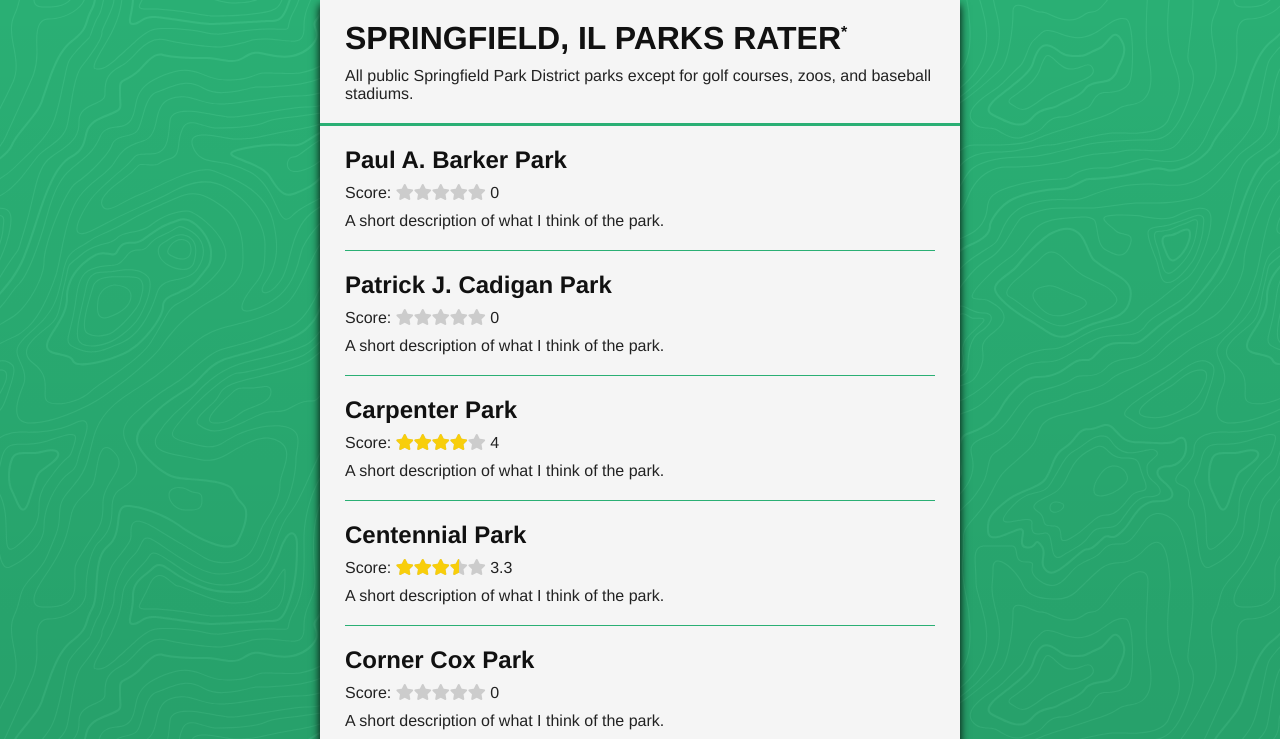
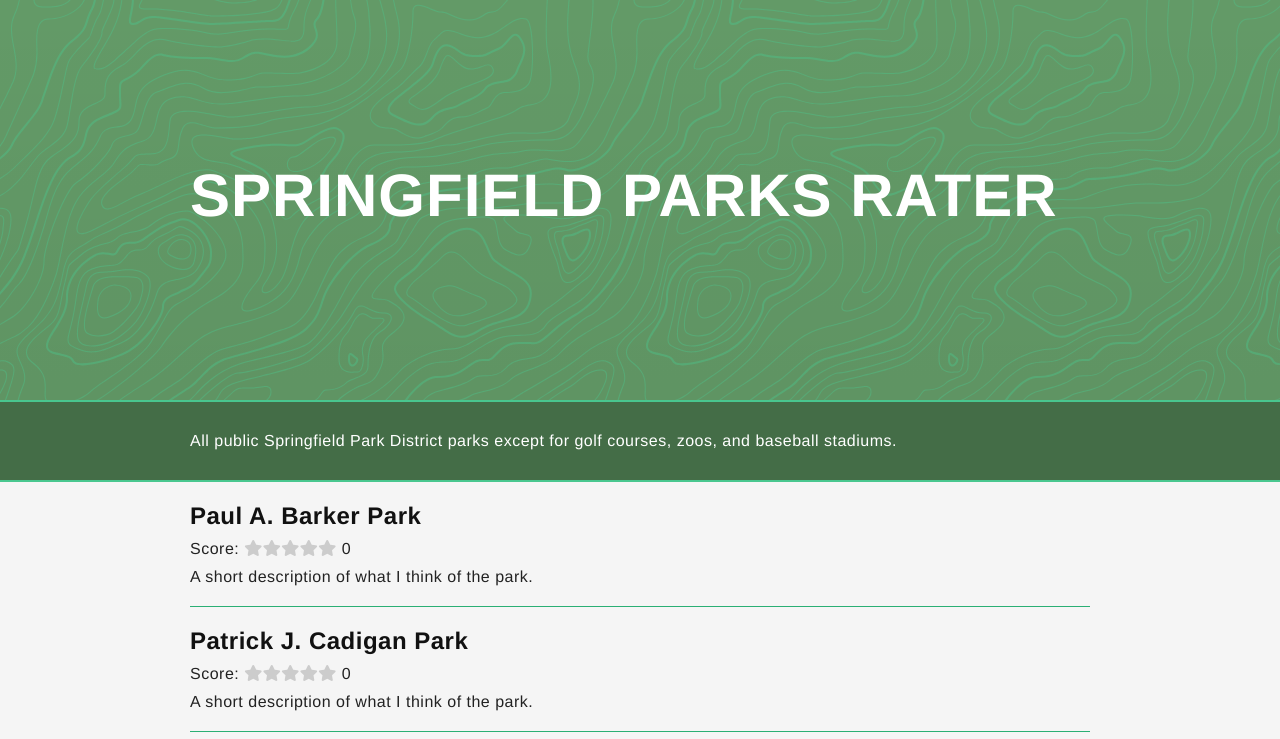
Before and after one commit to rebeccaeilering/park-ratings, a plain HTML site: page index.html in a window 1280 px wide. Shown: the top 739 px of the page. Drawn offline with Linux system fonts and the light colour scheme.

Commit message:
redid the layout - mostly just the header

```diff
--- a/index.html
+++ b/index.html
@@ -12,11 +12,19 @@
 </head>
 
 <body>
-  <div class="container">
-    <div class="title">
-      <h1>Springfield, IL Parks Rater<sup>*</sup></h1>
+  <header>
+    <div class="inner">
+      <div class="title">
+          <h1>Springfield Parks Rater</h1>
+      </div>
+    </div>
+  </header>
+  <section class="intro">
+    <div class="inner">
       <p>All public Springfield Park District parks except for golf courses, zoos, and baseball stadiums.</p>
     </div>
+  </section>
+  <main class="container">
     <!-- <select name="park select" id="park-select" class="custom-select">
       <option value="0" disabled selected>Select Park</option>
       <option value="carpenter">Carpenter Park</option>
@@ -26,7 +34,7 @@
       <option value="washington">Washington Park</option>
     </select>
     <input type="number" id="rating-control" step="0.1" max="5" name="rating control" placeholder="Rate 1 - 5" disabled> -->
-    <div class="inner-content">
+    <div class="inner inner-content">
       <div class="park barker">
         <h2>Paul A. Barker Park</h2>
         <div class="rating-outer">
@@ -537,10 +545,10 @@
           </div>
         </div>
       </div>
-    </div>
-    <div class="footer">
+    </main>
+    <footer class="footer">
       <small><sup>*</sup> is just the opinion of the author of this page.</small>
-    </div>
+    </footer>
   </div>
   <script src="main.js"></script>
 </body>
--- a/main.css
+++ b/main.css
@@ -4,13 +4,13 @@
 }
 
 body {
-  background-color: #2aaf74;
-  background-image: url('background.svg');
+  background-color: #639a67;
   font-family: 'Franklin Gothic Medium', 'Arial Narrow', Arial, sans-serif;
   font-size: 16px;
   color: #222;
   position: relative;
   padding-bottom: 50px;
+  letter-spacing: .5px;
 }
 
 body::after {
@@ -29,7 +29,15 @@ body::after {
 h1 {
   text-transform: uppercase;
   margin-bottom: 10px;
-  color: #111;
+  color: #ffffff;
+  font-size: 28px;
+  letter-spacing: 1px;
+}
+
+@media (min-width: 600px) {
+  h1 {
+    font-size: 60px;
+  }
 }
 
 h2 {
@@ -41,29 +49,55 @@ sup {
   font-size: 16px;
 }
 
-.container {
-  margin: 10px;
-  background-color: #f5f5f5;
-  z-index: 1;
+.inner {
+  max-width: 900px;
+  margin: auto;
+}
+
+header {
+  background-image: url('background.svg');
+  height: 25vh;
+}
+header .inner {
+  display: flex;
+  align-items: center;
+  height: 100%;
 }
 
 @media (min-width: 600px) {
-  .container {
-    width: 80%;
-    margin: 0 auto;
-    box-shadow: 0px 5px 9px #000;
-  }
-}
-
-@media (min-width: 980px) {
-  .container {
-    width: 50%;
+  header {
+    height: 50vh;
   }
 }
 
 .title {
-  padding: 20px 25px;
-  border-bottom: 3px solid #2aaf74;
+  color: #ffffff;
+  padding: 20px;
+}
+
+@media (min-width: 600px) {
+  .title {
+    padding: 0;
+  }
+}
+
+@media (min-width: 600px) {
+  .title {
+    text-align: left;
+  }
+}
+
+.intro {
+  background-color: #446d47;
+  padding: 30px 20px;
+  border-top: 2px solid #49c78f;
+  border-bottom: 2px solid #49c78f;
+  color: #ffffff;
+}
+
+.container {
+  background-color: #f5f5f5;
+  z-index: 1;
 }
 
 .inner-content {
--- a/main.js
+++ b/main.js
@@ -11,7 +11,7 @@
   enos: 0,
   fairview: 0,
   gehrmann: 0,
-  gietl: 0,
+  gietl: 3.8,
   gurgens: 0,
   hobbs: 0,
   iles: 0,
@@ -78,6 +78,5 @@
         const starPercentageRounded = `${Math.round(starPercentage / 10) * 10}%`;
         document.querySelector(`.${rating} .stars-inner`).style.width = starPercentageRounded;
         document.querySelector(`.${rating} .number-rating`).innerHTML = ratings[rating];
-
       }
     }
```
